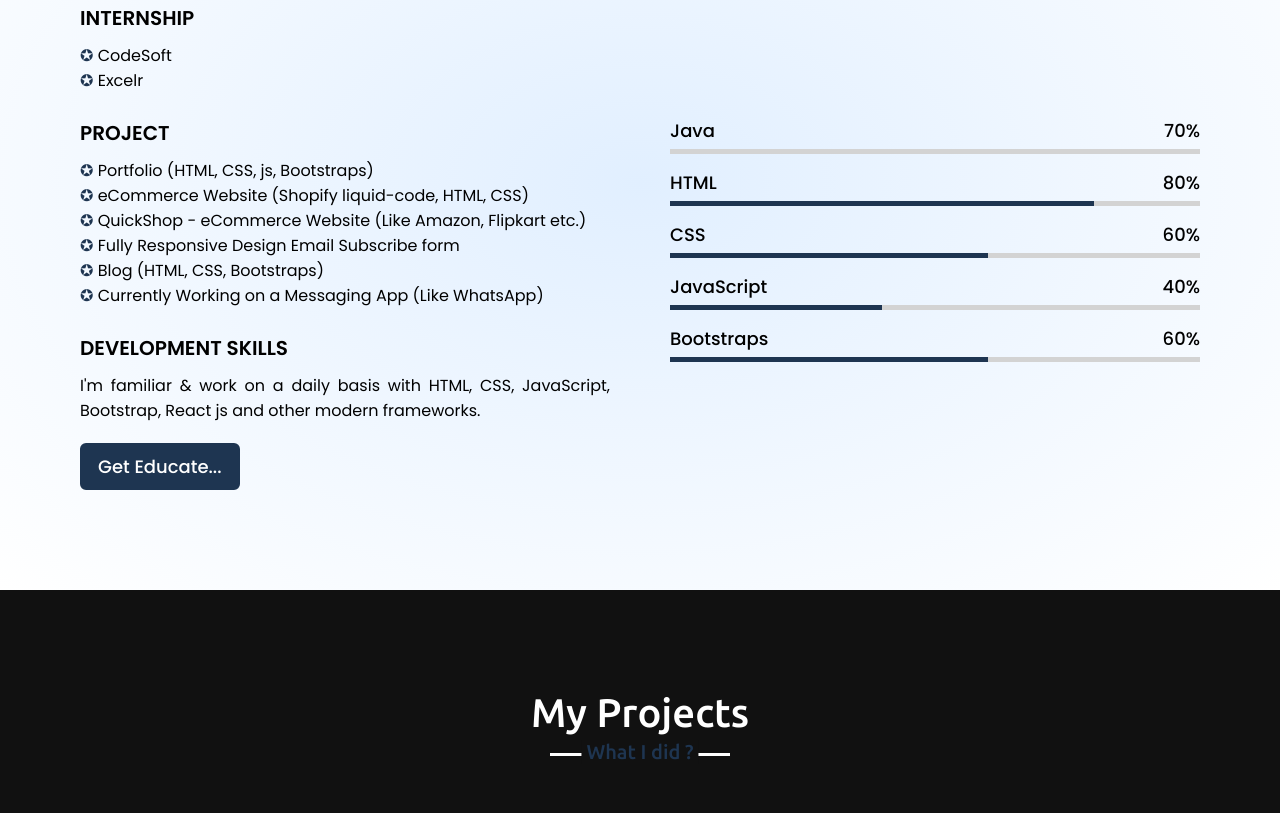
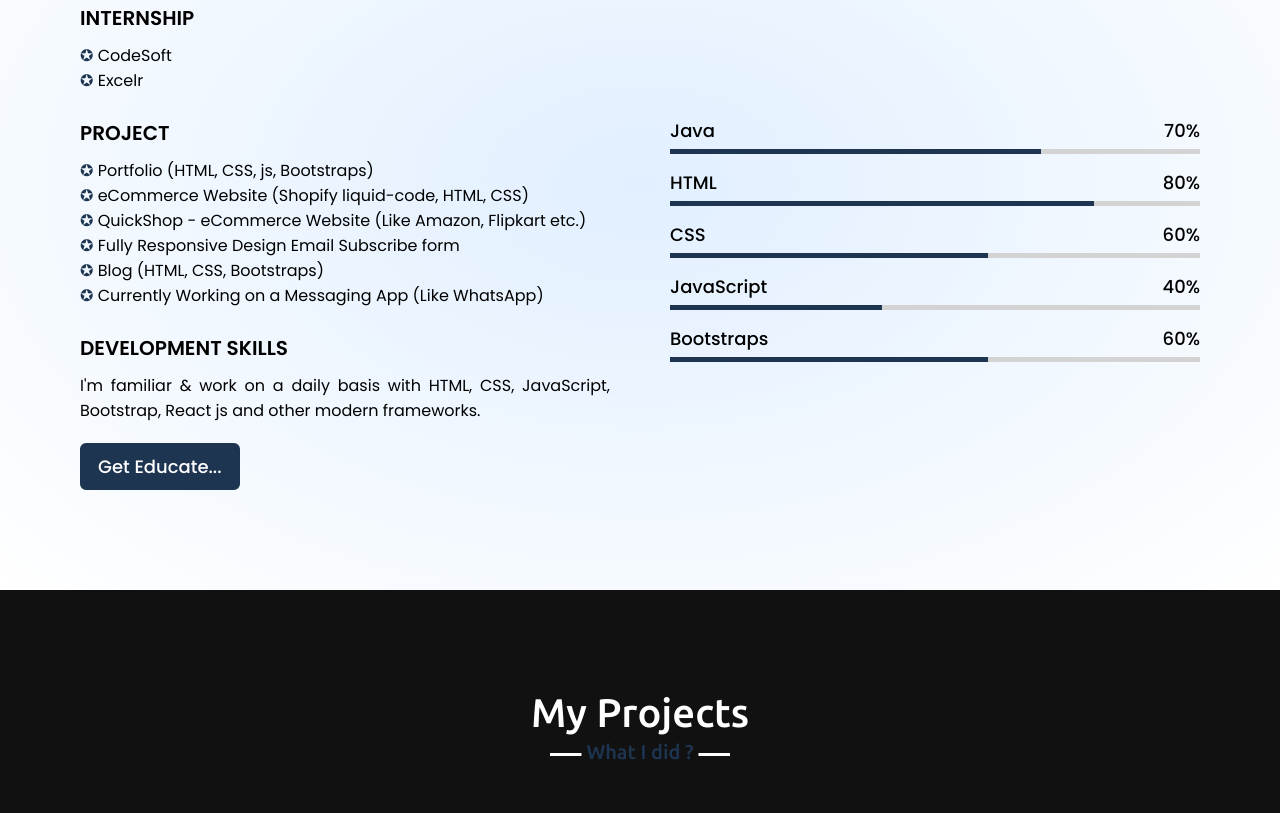
Before and after one commit to Rajendra5061/Portfolio1, a plain HTML site: page index.html in a window 1280 px wide. Shown: the part 2501-3314 px from the top of the page. Drawn offline with nearby package versions, Linux system fonts and the light colour scheme.

Commit message:
Update style.css

```diff
--- a/style.css
+++ b/style.css
@@ -481,8 +481,8 @@
     background: #1e3551;
   }
 
-  .skills-content .right .python::before {
-    width: 90%;
+  .skills-content .right .Java::before {
+    width: 70%;
   }
 
   .skills-content .right .html::before {
```
